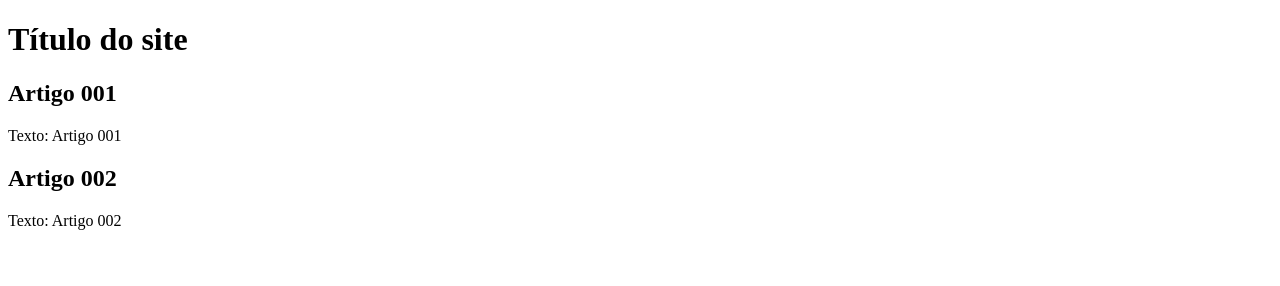
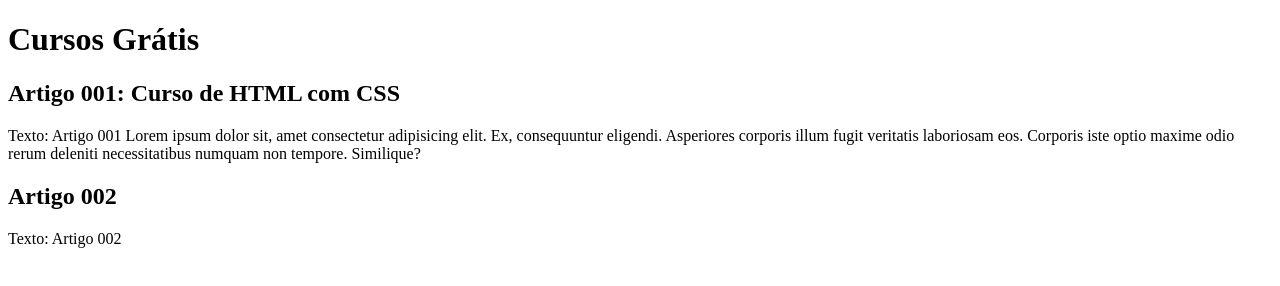
Before and after one commit to EmanuelaVieira/projeto-site, a plain HTML site: page index.html in a window 1280 px wide. Drawn offline with Linux system fonts and the light colour scheme.

Commit message:
início do conteúdo

```diff
--- a/index.html
+++ b/index.html
@@ -7,10 +7,13 @@
 </head>
 <body>
     <head>
-        <h1>Título do site</h1>
+        <h1>Cursos Grátis</h1>
         <article>
-            <h2>Artigo 001</h2>
-            <p>Texto: Artigo 001</p>
+            <h2>Artigo 001: Curso de HTML com CSS</h2>
+            <p>
+                Texto: Artigo 001
+                Lorem ipsum dolor sit, amet consectetur adipisicing elit. Ex, consequuntur eligendi. Asperiores corporis illum fugit veritatis laboriosam eos. Corporis iste optio maxime odio rerum deleniti necessitatibus numquam non tempore. Similique?
+            </p>
         </article>
         <article>
             <h2>Artigo 002</h2>
```
